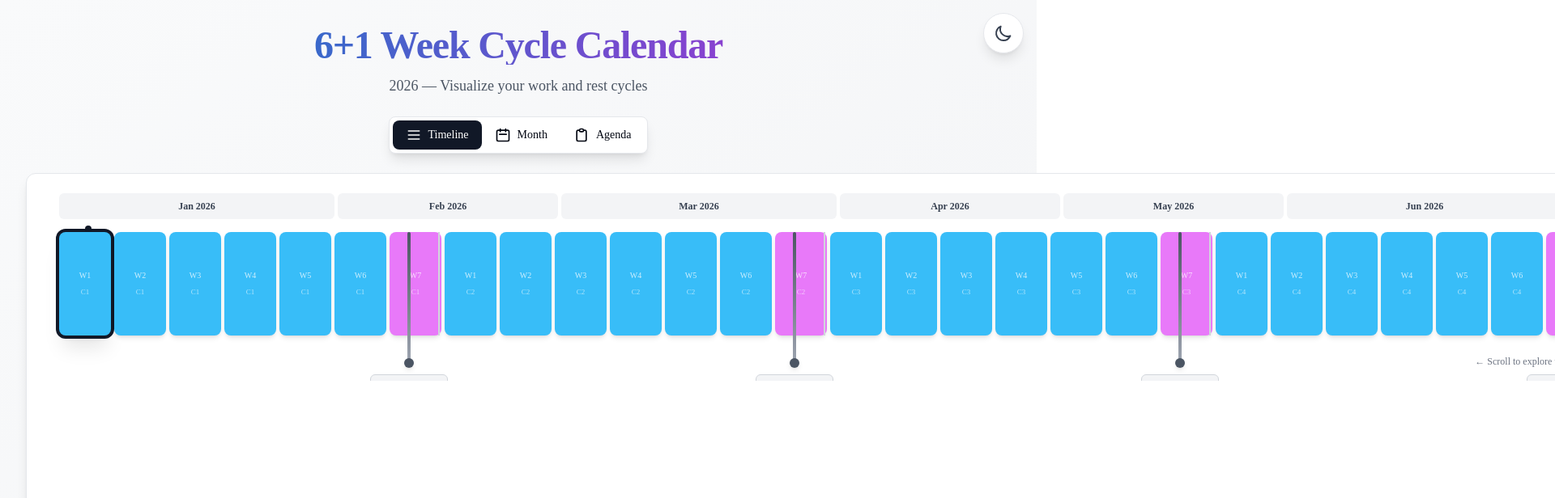
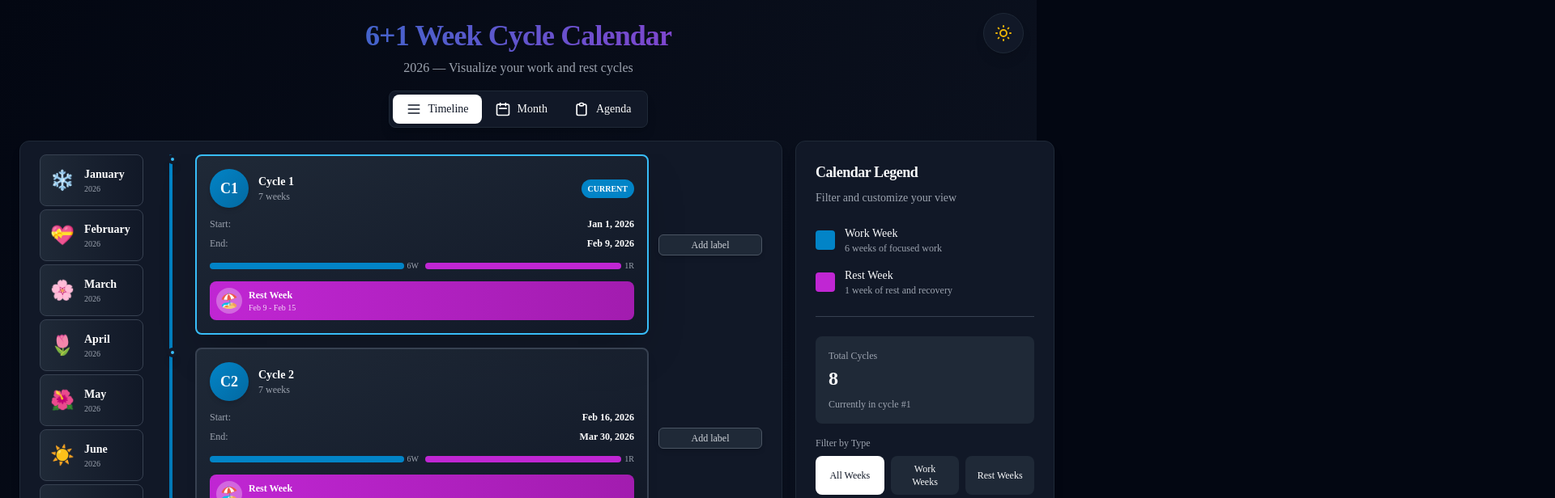
Before and after one commit to iamkeremaydin/6week-2026, a Next.js app: page / in a window 1280 px wide. Shown: the top 616 px of the page at 81% size, 1920 px wide, since content can reach past the window. Built offline with nearby package versions, Linux system fonts and the light colour scheme.

Commit message:
horizontal timeline

```diff
--- a/app/page.tsx
+++ b/app/page.tsx
@@ -2,11 +2,16 @@
 
 import { CalendarView } from "@/components/calendar/CalendarView";
 import { motion } from "motion/react";
-import { useState } from "react";
+import { useState, useEffect } from "react";
 import { SunIcon, MoonIcon } from "@/components/icons";
 
 export default function Home() {
-  const [isDarkMode, setIsDarkMode] = useState(false);
+  const [isDarkMode, setIsDarkMode] = useState(true);
+
+  // Set dark mode as default on initial load
+  useEffect(() => {
+    document.documentElement.classList.add("dark");
+  }, []);
 
   const toggleDarkMode = () => {
     setIsDarkMode(!isDarkMode);
@@ -14,7 +19,7 @@ export default function Home() {
   };
 
   return (
-    <>
+    <div className="min-h-screen">
       {/* Dark mode toggle */}
       <motion.button
         onClick={toggleDarkMode}
@@ -39,7 +44,7 @@ export default function Home() {
 
       {/* Info section */}
       <div className="bg-white dark:bg-gray-900 border-t border-gray-200 dark:border-gray-800">
-        <div className="max-w-7xl mx-auto px-4 py-16 md:px-8">
+        <div className="max-w-7xl mx-auto px-4 py-12 md:px-8">
           <motion.div
             initial={{ opacity: 0, y: 20 }}
             whileInView={{ opacity: 1, y: 0 }}
@@ -151,9 +156,9 @@ export default function Home() {
             whileInView={{ opacity: 1, y: 0 }}
             viewport={{ once: true }}
             transition={{ duration: 0.5, delay: 0.4 }}
-            className="mt-16 text-center"
+            className="mt-12 text-center"
           >
-            <h3 className="text-2xl font-bold mb-8">Features</h3>
+            <h3 className="text-2xl font-bold mb-6">Features</h3>
             <div className="grid md:grid-cols-2 lg:grid-cols-4 gap-6">
               <div className="p-4">
                 <div className="text-3xl mb-2">🎨</div>
@@ -187,6 +192,6 @@ export default function Home() {
           </motion.div>
         </div>
       </div>
-    </>
+    </div>
   );
 }
--- a/components/calendar/CalendarView.tsx
+++ b/components/calendar/CalendarView.tsx
@@ -50,18 +50,18 @@ export function CalendarView({
   });
 
   return (
-    <div className="min-h-screen bg-gradient-to-br from-gray-50 to-gray-100 dark:from-gray-950 dark:to-gray-900 p-4 md:p-8">
-      <div className="max-w-7xl mx-auto space-y-6">
+    <div className="min-h-screen bg-gradient-to-br from-gray-50 to-gray-100 dark:from-gray-950 dark:to-gray-900 p-4 md:p-6">
+      <div className="max-w-7xl mx-auto space-y-4">
         {/* Header */}
         <motion.div
           initial={{ opacity: 0, y: -20 }}
           animate={{ opacity: 1, y: 0 }}
           className="text-center"
         >
-          <h1 className="text-4xl md:text-5xl font-bold mb-3 bg-clip-text text-transparent bg-gradient-to-r from-work-600 to-rest-600">
+          <h1 className="text-3xl md:text-4xl font-bold mb-2 bg-clip-text text-transparent bg-gradient-to-r from-work-600 to-rest-600">
             6+1 Week Cycle Calendar
           </h1>
-          <p className="text-gray-600 dark:text-gray-400 text-lg">
+          <p className="text-gray-600 dark:text-gray-400 text-sm md:text-base">
             {year} — Visualize your work and rest cycles
           </p>
         </motion.div>
@@ -109,9 +109,9 @@ export function CalendarView({
         </motion.div>
 
         {/* Main content area */}
-        <div className="grid lg:grid-cols-[1fr_320px] gap-6">
+        <div className="grid lg:grid-cols-[1fr_320px] gap-4">
           {/* Calendar views */}
-          <div className="bg-white dark:bg-gray-900 rounded-xl p-6 shadow-lg border border-gray-200 dark:border-gray-800 min-h-[600px]">
+          <div className="bg-white dark:bg-gray-900 rounded-xl p-2 md:p-4 shadow-lg border border-gray-200 dark:border-gray-800 min-h-[500px] lg:min-h-[700px] overflow-visible">
             <Suspense fallback={
               <div className="flex items-center justify-center h-[500px]">
                 <div className="animate-spin rounded-full h-12 w-12 border-b-2 border-work-500"></div>
--- a/components/calendar/YearTimeline.tsx
+++ b/components/calendar/YearTimeline.tsx
@@ -1,24 +1,47 @@
 "use client";
 
 import { motion } from "motion/react";
-import { format, isSameWeek, startOfMonth, isSameMonth } from "date-fns";
+import { format, isSameWeek, getDayOfYear, startOfYear } from "date-fns";
 import { useState, useRef, useEffect, useMemo, useCallback } from "react";
-import type { Block, MonthRange, CycleLabels } from "@/lib/calendar/types";
-import { DIMENSIONS, ANIMATION_CONFIG, DATE_FORMATS, TEXT, CYCLE_CONFIG } from "@/lib/calendar/constants";
+import type { Block, CycleLabels } from "@/lib/calendar/types";
+import { ANIMATION_CONFIG } from "@/lib/calendar/constants";
 
 interface YearTimelineProps {
   blocks: Block[];
   currentBlock?: Block;
 }
 
+interface CycleData {
+  cycleNumber: number;
+  weeks: Block[];
+  startPosition: number;
+  endPosition: number;
+  restWeekPosition: number;
+}
+
+const MONTHS = [
+  { name: "January", icon: "❄️" },
+  { name: "February", icon: "💝" },
+  { name: "March", icon: "🌸" },
+  { name: "April", icon: "🌷" },
+  { name: "May", icon: "🌺" },
+  { name: "June", icon: "☀️" },
+  { name: "July", icon: "🏖️" },
+  { name: "August", icon: "🌻" },
+  { name: "September", icon: "🍂" },
+  { name: "October", icon: "🎃" },
+  { name: "November", icon: "🍁" },
+  { name: "December", icon: "🎄" },
+];
+
 /**
- * YearTimeline component displays a horizontal scrollable timeline of all weeks in the year.
+ * YearTimeline component displays a vertical timeline of the year.
  * Features include:
- * - Month indicators showing which months contain which weeks
- * - Visual distinction between work and rest weeks
- * - Cycle end markers with editable labels
+ * - Months displayed vertically on the left with icons
+ * - Cycles displayed on the right showing work and rest periods
+ * - Visual indication of when each cycle starts, ends, and where rest weeks fall
  * - Current week highlighting
- * - Hover tooltips with week details
+ * - Editable cycle labels
  *
  * @param props - Component props
  * @param props.blocks - Array of calendar blocks to display
@@ -35,36 +58,36 @@ export function YearTimeline({ blocks, currentBlock }: YearTimelineProps) {
     }
   }, [editingCycle]);
 
-  const monthRanges = useMemo((): MonthRange[] => {
-    const monthBlocks: MonthRange[] = [];
-    let currentMonth = startOfMonth(blocks[0].start);
-    let startIndex = 0;
-    let count = 0;
+  // Group blocks into cycles with their vertical positions
+  const cycles = useMemo((): CycleData[] => {
+    const cycleMap = new Map<number, Block[]>();
 
-    blocks.forEach((block, index) => {
-      if (!isSameMonth(block.start, currentMonth)) {
-        monthBlocks.push({
-          month: format(currentMonth, DATE_FORMATS.MONTH_YEAR),
-          startIndex,
-          width: count,
-        });
-        currentMonth = startOfMonth(block.start);
-        startIndex = index;
-        count = 1;
-      } else {
-        count++;
-      }
+    blocks.forEach((block) => {
+      const cycleBlocks = cycleMap.get(block.cycleNumber) || [];
+      cycleBlocks.push(block);
+      cycleMap.set(block.cycleNumber, cycleBlocks);
     });
 
-    if (count > 0) {
-      monthBlocks.push({
-        month: format(currentMonth, DATE_FORMATS.MONTH_YEAR),
-        startIndex,
-        width: count,
+    return Array.from(cycleMap.entries()).map(([cycleNumber, weeks]) => {
+      const firstWeek = weeks[0];
+      const lastWeek = weeks[weeks.length - 1];
+      const restWeek = weeks.find(w => w.type === "rest");
+
+      const yearStart = startOfYear(firstWeek.start);
+      const totalDays = 365;
+
+      const startDay = getDayOfYear(firstWeek.start);
+      const endDay = getDayOfYear(lastWeek.start) + 7; // +7 days for the week duration
+      const restDay = restWeek ? getDayOfYear(restWeek.start) : endDay;
+
+      return {
+        cycleNumber,
+        weeks,
+        startPosition: (startDay / totalDays) * 100,
+        endPosition: (endDay / totalDays) * 100,
+        restWeekPosition: (restDay / totalDays) * 100,
+      };
     });
-    }
-
-    return monthBlocks;
   }, [blocks]);
 
   const handleLabelClick = useCallback((cycleNum: number) => {
@@ -85,175 +108,180 @@ export function YearTimeline({ blocks, currentBlock }: YearTimelineProps) {
   }, [handleLabelSave]);
 
   return (
-    <div className="w-full overflow-x-auto pb-4">
-      {/* Month indicators */}
-      <div className="min-w-max flex gap-1 px-4 mb-2">
-        {monthRanges.map((monthRange, monthIndex) => (
-          <div
-            key={monthIndex}
-            style={{
-              width: `${monthRange.width * DIMENSIONS.WEEK_BLOCK_WITH_GAP}px`,
-              marginLeft: monthIndex === 0 ? 0 : undefined,
-            }}
-            className="text-center"
+    <div className="w-full h-full overflow-y-auto overflow-x-visible">
+      <div className="flex gap-4 md:gap-8 min-h-[800px] relative px-2">
+        {/* Left side - Months */}
+        <div className="flex-shrink-0 w-24 md:w-32">
+          <div className="sticky top-0 space-y-1">
+            {MONTHS.map((month, index) => (
+              <motion.div
+                key={month.name}
+                initial={{ opacity: 0, x: -20 }}
+                animate={{ opacity: 1, x: 0 }}
+                transition={{ delay: index * 0.05, duration: 0.3 }}
+                className="h-16 flex items-center gap-3 px-3 py-2 rounded-lg bg-gradient-to-r from-gray-100 to-gray-50 dark:from-gray-800 dark:to-gray-850 border border-gray-200 dark:border-gray-700"
               >
-            <motion.div
-              initial={{ opacity: 0, y: -10 }}
-              animate={{ opacity: 1, y: 0 }}
-              transition={{ delay: monthIndex * ANIMATION_CONFIG.DELAY_MONTH_STAGGER }}
-              className="text-xs font-semibold text-gray-700 dark:text-gray-300 py-2 px-2 bg-gray-100 dark:bg-gray-800 rounded-md"
-            >
-              {monthRange.month}
+                <span className="text-2xl">{month.icon}</span>
+                <div className="flex flex-col">
+                  <span className="text-sm font-semibold text-gray-900 dark:text-white">
+                    {month.name}
+                  </span>
+                  <span className="text-[10px] text-gray-500 dark:text-gray-400">
+                    2026
+                  </span>
+                </div>
               </motion.div>
-          </div>
             ))}
           </div>
+        </div>
 
-      {/* Week blocks */}
-      <div className="min-w-max flex gap-1 p-4 pt-2 relative">
-        {blocks.map((block, index) => {
-          const isCurrentWeek = currentBlock && isSameWeek(block.start, currentBlock.start);
-          const weekLabel = format(block.start, DATE_FORMATS.MONTH_SHORT);
-          const isLastWeekOfCycle = block.weekInCycle === CYCLE_CONFIG.TOTAL_WEEKS_IN_CYCLE;
+        {/* Right side - Cycles visualization */}
+        <div className="flex-1 relative" style={{ minHeight: "800px" }}>
+          {/* Timeline line */}
+          <div className="absolute left-0 top-0 bottom-0 w-1 bg-gradient-to-b from-work-300 via-work-400 to-work-500 dark:from-work-600 dark:via-work-700 dark:to-work-800 rounded-full" />
+
+          {/* Cycles - using static positioning instead of absolute */}
+          <div className="ml-8 space-y-4">
+            {cycles.map((cycle, cycleIndex) => {
+              const isCurrentCycle = cycle.weeks.some(week =>
+                currentBlock && isSameWeek(week.start, currentBlock.start)
+              );
+              const restWeek = cycle.weeks.find(w => w.type === "rest");
 
               return (
-            <div key={`${block.cycleNumber}-${block.weekInCycle}-${index}`} className="relative">
                 <motion.div
-                initial={{ opacity: 0, scale: ANIMATION_CONFIG.SCALE_INITIAL }}
-                animate={{ opacity: 1, scale: ANIMATION_CONFIG.SCALE_NORMAL }}
-                transition={{
-                  duration: ANIMATION_CONFIG.DURATION_NORMAL,
-                  delay: index * ANIMATION_CONFIG.DELAY_STAGGER,
-                  ease: ANIMATION_CONFIG.EASING_EXPO,
-                }}
-                whileHover={{
-                  scale: ANIMATION_CONFIG.SCALE_HOVER,
-                  y: -4,
-                  transition: { duration: ANIMATION_CONFIG.DURATION_FAST },
-                }}
-                className="relative group"
+                  key={cycle.cycleNumber}
+                  initial={{ opacity: 0, x: 20 }}
+                  animate={{ opacity: 1, x: 0 }}
+                  transition={{ delay: cycleIndex * 0.1, duration: 0.5 }}
+                  className="relative flex gap-3"
                 >
-                <div
+                  {/* Start marker */}
+                  <motion.div
+                    initial={{ scale: 0 }}
+                    animate={{ scale: 1 }}
+                    transition={{ delay: cycleIndex * 0.1 + 0.2, type: "spring" }}
+                    className="absolute -left-[34px] top-0"
+                  >
+                    <div className="w-3 h-3 rounded-full bg-work-500 dark:bg-work-400 border-4 border-white dark:border-gray-900 shadow-lg" />
+                  </motion.div>
+
+                  {/* Compact Cycle Card */}
+                  <motion.div
+                    initial={{ scaleY: 0 }}
+                    animate={{ scaleY: 1 }}
+                    transition={{ delay: cycleIndex * 0.1 + 0.1, duration: 0.5 }}
                     className={`
-                    rounded-lg transition-all duration-300 cursor-pointer
-                    ${
-                      block.type === "work"
-                        ? "bg-work-400 dark:bg-work-600"
-                        : "bg-rest-400 dark:bg-rest-600"
-                    }
-                    ${isCurrentWeek ? "ring-4 ring-gray-900 dark:ring-white shadow-xl" : "shadow-md"}
+                      w-[560px] rounded-lg overflow-hidden bg-gradient-to-br from-gray-50 to-gray-100 dark:from-gray-800 dark:to-gray-850 border-2
+                      ${isCurrentCycle
+                        ? "border-work-500 dark:border-work-400 shadow-2xl"
+                        : "border-gray-200 dark:border-gray-700 shadow-lg"}
+                      p-4
                     `}
-                  style={{
-                    width: `${DIMENSIONS.WEEK_BLOCK_WIDTH}px`,
-                    height: `${DIMENSIONS.WEEK_BLOCK_HEIGHT}px`,
-                  }}
+                    style={{ transformOrigin: "top" }}
                   >
-                  {/* Week indicator */}
-                  <div className="absolute inset-0 flex flex-col items-center justify-center text-white text-xs font-medium">
-                    <span className="text-[10px] opacity-75">W{block.weekInCycle}</span>
-                    <span className="text-[9px] opacity-60 mt-1">C{block.cycleNumber}</span>
+                    {/* Cycle Header */}
+                    <div>
+                      <div className="flex items-center justify-between mb-3">
+                        <div className="flex items-center gap-3">
+                          <div className="w-12 h-12 rounded-full bg-gradient-to-br from-work-500 to-work-600 dark:from-work-600 dark:to-work-700 flex items-center justify-center text-white font-bold text-lg shadow-md">
+                            C{cycle.cycleNumber}
                           </div>
-
-                  {/* Current week indicator */}
-                  {isCurrentWeek && (
-                    <motion.div
-                      className="absolute -top-2 left-1/2 -translate-x-1/2 w-2 h-2 bg-gray-900 dark:bg-white rounded-full"
-                      initial={{ scale: 0 }}
-                      animate={{ scale: ANIMATION_CONFIG.CURRENT_WEEK_SCALE }}
-                      transition={{ duration: ANIMATION_CONFIG.DURATION_SLOW, delay: ANIMATION_CONFIG.DELAY_SHORT }}
-                    />
+                          <div>
+                            <div className="text-sm font-bold text-gray-900 dark:text-white">
+                              Cycle {cycle.cycleNumber}
+                            </div>
+                            <div className="text-xs text-gray-500 dark:text-gray-400">
+                              {cycle.weeks.length} weeks
+                            </div>
+                          </div>
+                        </div>
+                        {isCurrentCycle && (
+                          <div className="px-2 py-1 bg-work-500 dark:bg-work-600 text-white text-[10px] font-bold rounded-full">
+                            CURRENT
+                          </div>
                         )}
                       </div>
 
-                {/* Hover tooltip */}
-                <motion.div
-                  className="absolute -top-12 left-1/2 -translate-x-1/2 bg-gray-900 dark:bg-white text-white dark:text-gray-900 px-3 py-1.5 rounded-md text-xs font-medium whitespace-nowrap pointer-events-none opacity-0 group-hover:opacity-100 transition-opacity shadow-lg z-10"
-                  initial={false}
-                >
-                  <div className="flex flex-col items-center">
-                    <span className="font-semibold">{weekLabel}</span>
-                    <span className="text-[10px] opacity-75 capitalize">
-                      {block.type} Week
+                      {/* Date Range */}
+                      <div className="space-y-2 mb-3">
+                        <div className="flex items-center justify-between text-xs">
+                          <span className="text-gray-500 dark:text-gray-400">Start:</span>
+                          <span className="font-semibold text-gray-900 dark:text-white">
+                            {format(cycle.weeks[0].start, "MMM d, yyyy")}
                           </span>
                         </div>
-                  {/* Arrow */}
-                  <div className="absolute -bottom-1 left-1/2 -translate-x-1/2 w-2 h-2 bg-gray-900 dark:bg-white rotate-45" />
+                        <div className="flex items-center justify-between text-xs">
+                          <span className="text-gray-500 dark:text-gray-400">End:</span>
+                          <span className="font-semibold text-gray-900 dark:text-white">
+                            {format(cycle.weeks[cycle.weeks.length - 1].start, "MMM d, yyyy")}
+                          </span>
+                        </div>
+                      </div>
+
+                      {/* Work/Rest Indicator */}
+                      <div className="flex items-center gap-2">
+                        <div className="flex-1 flex items-center gap-1">
+                          <div className="flex-1 h-2 bg-work-400 dark:bg-work-600 rounded-full" />
+                          <span className="text-[10px] text-gray-600 dark:text-gray-400">6W</span>
+                        </div>
+                        <div className="flex-1 flex items-center gap-1">
+                          <div className="flex-1 h-2 bg-rest-400 dark:bg-rest-600 rounded-full" />
+                          <span className="text-[10px] text-gray-600 dark:text-gray-400">1R</span>
+                        </div>
+                      </div>
+                    </div>
+
+                    {/* Rest Week Badge */}
+                    {restWeek && (
+                      <motion.div
+                        initial={{ scale: 0 }}
+                        animate={{ scale: 1 }}
+                        transition={{ delay: cycleIndex * 0.1 + 0.4 }}
+                        className="mt-3 bg-gradient-to-r from-rest-400 to-rest-500 dark:from-rest-600 dark:to-rest-700 rounded-lg p-2 flex items-center gap-2"
+                      >
+                        <div className="w-8 h-8 bg-white/30 rounded-full flex items-center justify-center text-lg">
+                          🏖️
+                        </div>
+                        <div className="flex-1">
+                          <div className="text-xs font-bold text-white">Rest Week</div>
+                          <div className="text-[10px] text-white/80">
+                            {format(restWeek.start, "MMM d")} - {format(new Date(restWeek.start.getTime() + 6 * 24 * 60 * 60 * 1000), "MMM d")}
+                          </div>
+                        </div>
                       </motion.div>
-
-                {/* Cycle separator */}
-                {block.weekInCycle === 1 && block.cycleNumber > 1 && (
-                  <div className="absolute -left-2 top-0 bottom-0 w-[2px] bg-gray-300 dark:bg-gray-700" />
                     )}
                   </motion.div>
 
-              {/* Cycle end marker with editable label */}
-              {isLastWeekOfCycle && (
-                <motion.div
-                  initial={{ opacity: 0, scaleY: 0 }}
-                  animate={{ opacity: 1, scaleY: 1 }}
-                  transition={{ delay: index * ANIMATION_CONFIG.DELAY_STAGGER + ANIMATION_CONFIG.DELAY_NORMAL, duration: 0.4 }}
-                  className="absolute -right-2 top-0 flex flex-col items-center"
-                  style={{ transformOrigin: "top" }}
-                >
-                  <div
-                    className="bg-gradient-to-b from-gray-600 to-gray-400 dark:from-gray-400 dark:to-gray-600 rounded-full shadow-lg"
-                    style={{
-                      width: `${DIMENSIONS.CYCLE_MARKER_WIDTH}px`,
-                      height: `${DIMENSIONS.CYCLE_MARKER_HEIGHT}px`,
-                    }}
-                  />
-
-                  <div
-                    className="bg-gray-600 dark:bg-gray-400 rounded-full shadow-md -mt-1"
-                    style={{
-                      width: `${DIMENSIONS.CYCLE_MARKER_DOT_SIZE}px`,
-                      height: `${DIMENSIONS.CYCLE_MARKER_DOT_SIZE}px`,
-                    }}
-                  />
-
                   {/* Editable label */}
-                  <div className="mt-2 flex flex-col items-center">
-                    {editingCycle === block.cycleNumber ? (
+                  <div className="flex items-center">
+                    {editingCycle === cycle.cycleNumber ? (
                       <input
                         ref={inputRef}
                         type="text"
-                        defaultValue={cycleLabels[block.cycleNumber] || ""}
+                        defaultValue={cycleLabels[cycle.cycleNumber] || ""}
                         placeholder="Label..."
-                        onBlur={(event) => handleLabelSave(block.cycleNumber, event.target.value)}
-                        onKeyDown={(event) => handleKeyDown(event, block.cycleNumber)}
-                        className="px-2 py-1 text-xs text-center bg-white dark:bg-gray-800 border-2 border-work-500 dark:border-work-400 rounded-md focus:outline-none focus:ring-2 focus:ring-work-500 dark:focus:ring-work-400 text-gray-900 dark:text-white"
-                        style={{ width: `${DIMENSIONS.LABEL_WIDTH}px` }}
+                        onBlur={(event) => handleLabelSave(cycle.cycleNumber, event.target.value)}
+                        onKeyDown={(event) => handleKeyDown(event, cycle.cycleNumber)}
+                        className="w-32 px-2 py-1 text-xs bg-white dark:bg-gray-800 border-2 border-work-500 dark:border-work-400 rounded-md focus:outline-none focus:ring-2 focus:ring-work-500 dark:focus:ring-work-400 text-gray-900 dark:text-white shadow-lg"
                       />
                     ) : (
                       <motion.button
-                        onClick={() => handleLabelClick(block.cycleNumber)}
-                        whileHover={{ scale: ANIMATION_CONFIG.SCALE_HOVER }}
-                        whileTap={{ scale: ANIMATION_CONFIG.SCALE_TAP }}
-                        className="px-2 py-1 text-xs text-center bg-gray-100 dark:bg-gray-800 hover:bg-gray-200 dark:hover:bg-gray-700 rounded-md transition-colors cursor-pointer text-gray-700 dark:text-gray-300 font-medium border border-gray-300 dark:border-gray-600"
-                        style={{ width: `${DIMENSIONS.LABEL_WIDTH}px` }}
+                        onClick={() => handleLabelClick(cycle.cycleNumber)}
+                        whileHover={{ scale: 1.05 }}
+                        whileTap={{ scale: 0.95 }}
+                        className="w-32 px-2 py-1 text-xs bg-gray-100 dark:bg-gray-800 hover:bg-gray-200 dark:hover:bg-gray-700 rounded-md transition-colors cursor-pointer text-gray-700 dark:text-gray-300 font-medium border border-gray-300 dark:border-gray-600 shadow-md truncate"
                       >
-                        {cycleLabels[block.cycleNumber] || TEXT.CYCLE_LABEL_PLACEHOLDER}
+                        {cycleLabels[cycle.cycleNumber] || "Add label"}
                       </motion.button>
                     )}
-                    <span className="text-[10px] text-gray-500 dark:text-gray-400 mt-1">
-                      Cycle {block.cycleNumber}
-                    </span>
                   </div>
                 </motion.div>
-              )}
-            </div>
               );
             })}
           </div>
-
-      <motion.div
-        className="text-center text-xs text-gray-500 dark:text-gray-400 mt-2"
-        initial={{ opacity: 0 }}
-        animate={{ opacity: 1 }}
-        transition={{ delay: ANIMATION_CONFIG.DELAY_LONG }}
-      >
-        {TEXT.SCROLL_INDICATOR}
-      </motion.div>
+        </div>
+      </div>
     </div>
   );
 }
```
Lines whose indentation alone changed are shown as unchanged.
